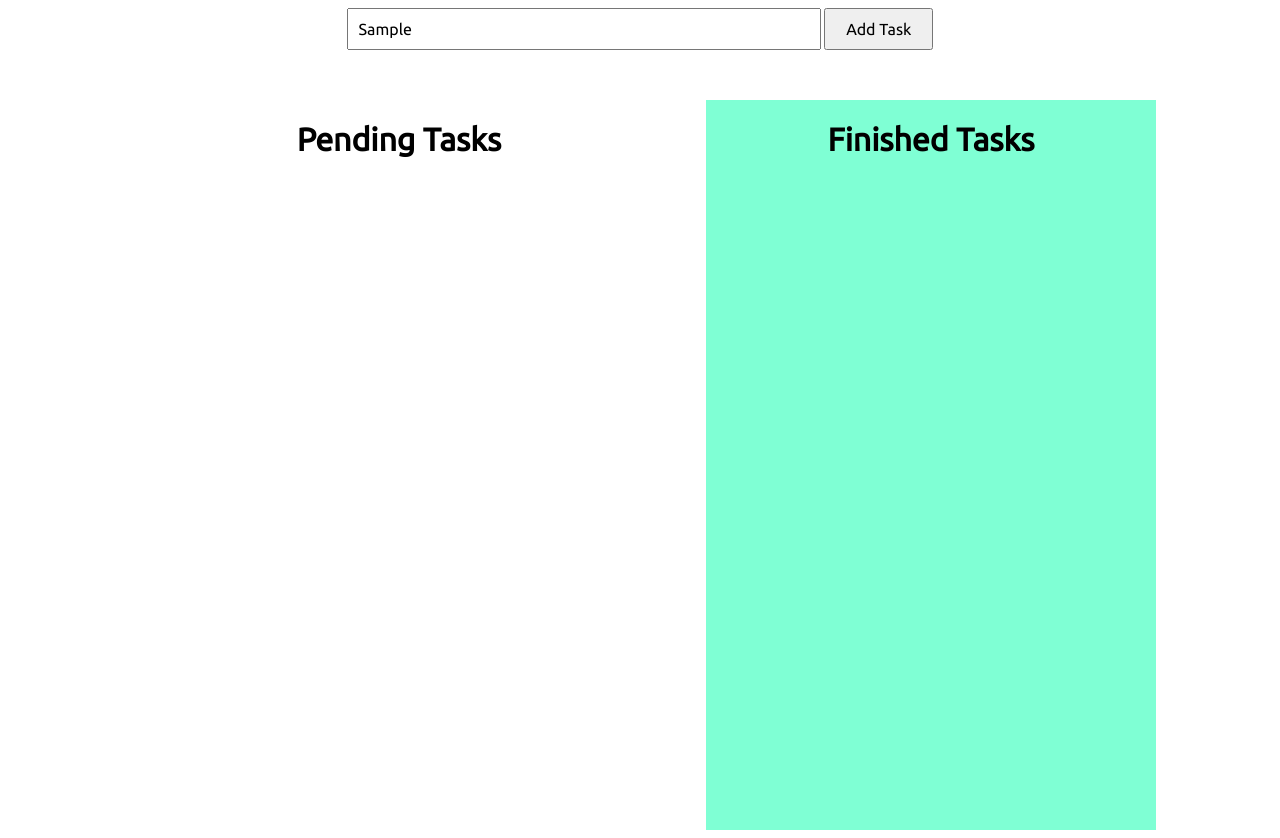
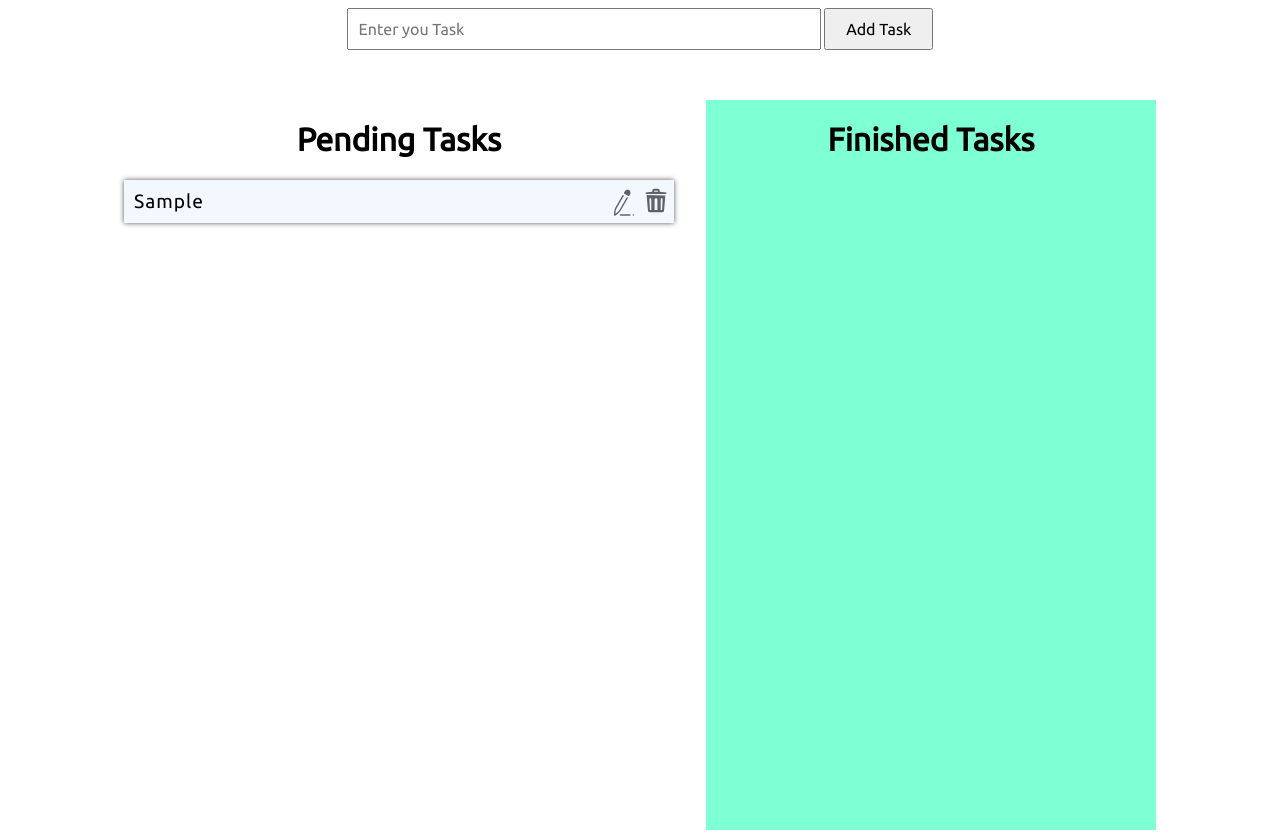
Before and after one commit to alha90/To-do-list, a plain HTML site: page index.html in a window 1280 px wide. Both pictures are taken after typing "Sample" into the empty fields and a click on the button "Add Task". Drawn offline with Linux system fonts and the light colour scheme.

Commit message:
minor tweaks

```diff
--- a/script.js
+++ b/script.js
@@ -9,17 +9,18 @@ form.addEventListener("submit", (e) => {
   const button = document.createElement("button");
   const button1 = document.createElement("button");
   e.preventDefault();
-  let arr;
+  let arr= [];
   let str = input.value.charAt(0).toUpperCase() + input.value.slice(1);
   if (localStorage.length != 0 && getElements("tasks")) {
     arr = getElements("tasks");
     arr.push(str);
   } else {
+    console.log(str)
     arr.push(str);
   }
 
   localStorage.setItem("tasks", JSON.stringify(arr));
-  button.setAttribute("id", "delete");
+  button.setAttribute("id", str);
   button1.setAttribute("id", "edit");
   li.append(document.createTextNode(str), button1, button);
   li.classList.add("li-styling");
@@ -45,14 +46,15 @@ window.addEventListener("load", (e) => {
   loadElements();
 });
 setTimeout(function () {
-  const taskElement = document.querySelectorAll(".task-list-pending li button");
+  const taskElement = document.querySelectorAll(".task-list-pending li");
   console.log(taskElement);
   taskElement.forEach((e) => {
+    console.log(e)
     e.addEventListener("click", (event) => {
-      //   console.log(event.target.id);
-      if (event.target.id == "edit") {
-        console.log(event.target.id);
-      }
+        // console.log(event.target.id);
+        // console.log(event.target.id);
+        console.log(event)
+
     });
   });
 }, 1000);
--- a/style.css
+++ b/style.css
@@ -87,6 +87,7 @@ ul {
 
 h1 {
   text-align: center;
+  /* box-shadow: 0 0 5px 0 #555; */
 }
 
 .li-styling {
```
